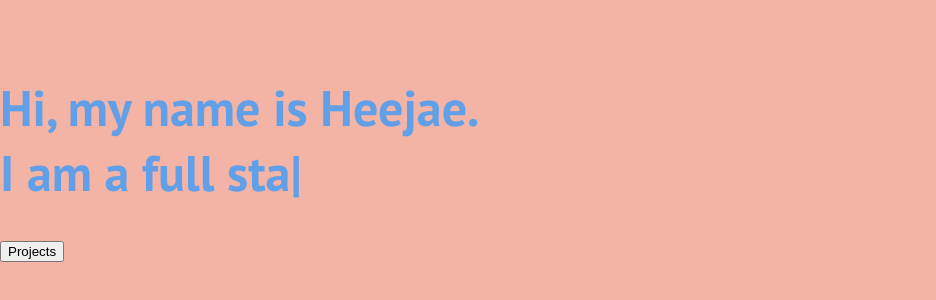
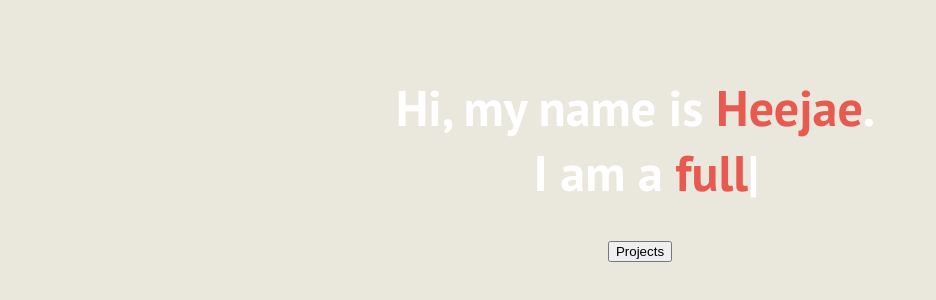
Before and after one commit to heezhan/portfolio, a React (Create React App) app: page / in a window 1280 px wide. Shown: the part 228-528 px from the top of the page, without its empty margins (0-936 px from the left). Built offline with nearby package versions, Linux system fonts and the light colour scheme; a web font is replaced by a local one.

Commit message:
incorporated typedjs and font color

```diff
--- a/src/components/Homepage.js
+++ b/src/components/Homepage.js
@@ -5,8 +5,11 @@ import { Link } from 'react-router-dom';
 
 class Homepage extends React.Component {
     componentDidMount() {
+        const name = "Heejae".fontcolor("#E85A4F")
+        const position = "full stack web developer".fontcolor("#E85A4F")
+
         const options = {
-          strings: ["Hi, my name is Heejae. \nI am a full stack web developer."],
+            strings: [`Hi, my name is ${name}. \n I am a ${position}.`],
             typeSpeed: 100,
             startDelay: 50
         };
--- a/src/styles/Homepage.css
+++ b/src/styles/Homepage.css
@@ -1,19 +1,19 @@
 .homepage {
-    background-color: rgb(243, 180, 166);
+    background-color: #EAE7DC;
     height: 100vh;
     display: grid;
     align-items: center;
 }
 
 .intro {
-    color: rgb(97, 160, 232);
+    color: white;
     font-family: 'PT Sans', sans-serif;
     font-size: 50px;
-    text-align: left;
+    text-align: center;
 }
 
 .project-title{
     color: rgb(97, 160, 232);
     font-family: 'Bungee Outline', cursive;
-    font-size: 100px;
+    font-size: px;
 }
```
Lines whose indentation alone changed are shown as unchanged.
